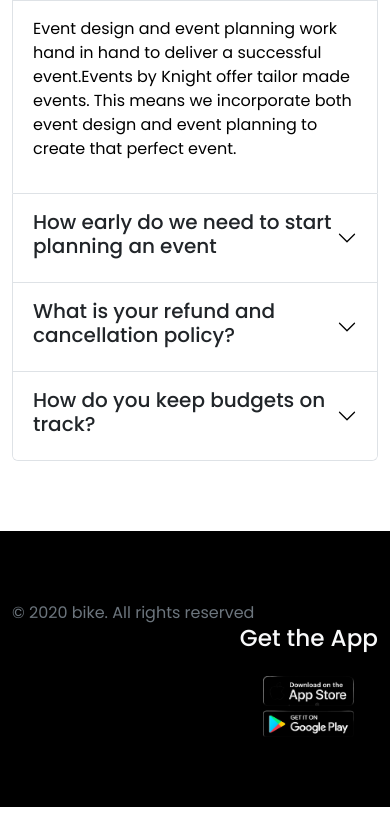
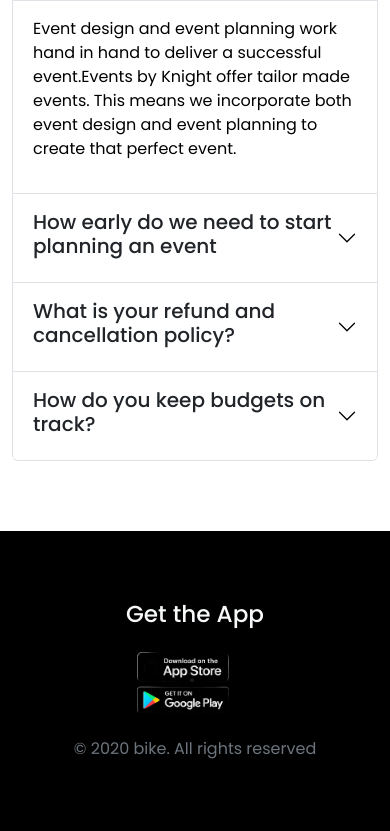
Before and after one commit to developer-mahin/convention-center, a plain HTML site: page index.html in a window 390 px wide. Shown: the part 4604-5435 px from the top of the page. Before the commit the page ends 5411 px from the top, so only its background shows below. Drawn offline with nearby package versions, Linux system fonts and the light colour scheme.

Commit message:
footer responsive

```diff
--- a/index.html
+++ b/index.html
@@ -350,11 +350,11 @@
         <!-- Footer Start -->
         <footer>
           <div class="container">
-            <div class="row align-items-center justify-content-center">
-              <div class="col-md-6 col-12">
+            <div class="row align-items-center justify-content-center flex-md-column flex-column-reverse">
+              <div class="col-md-6 text-center">
                 <span class="text-secondary">© 2020 bike. All rights reserved</span>
               </div>
-              <div class="col-md-6 col-12 text-end">
+              <div class="col-md-6 text-md-end text-center  mb-md-0 mb-4">
                 <h3 class="text-light">Get the App</h3>
                 <img src="images/store-resige.png" alt="" class="img-fluid w-25 mt-3 me-4">
               </div>
```
